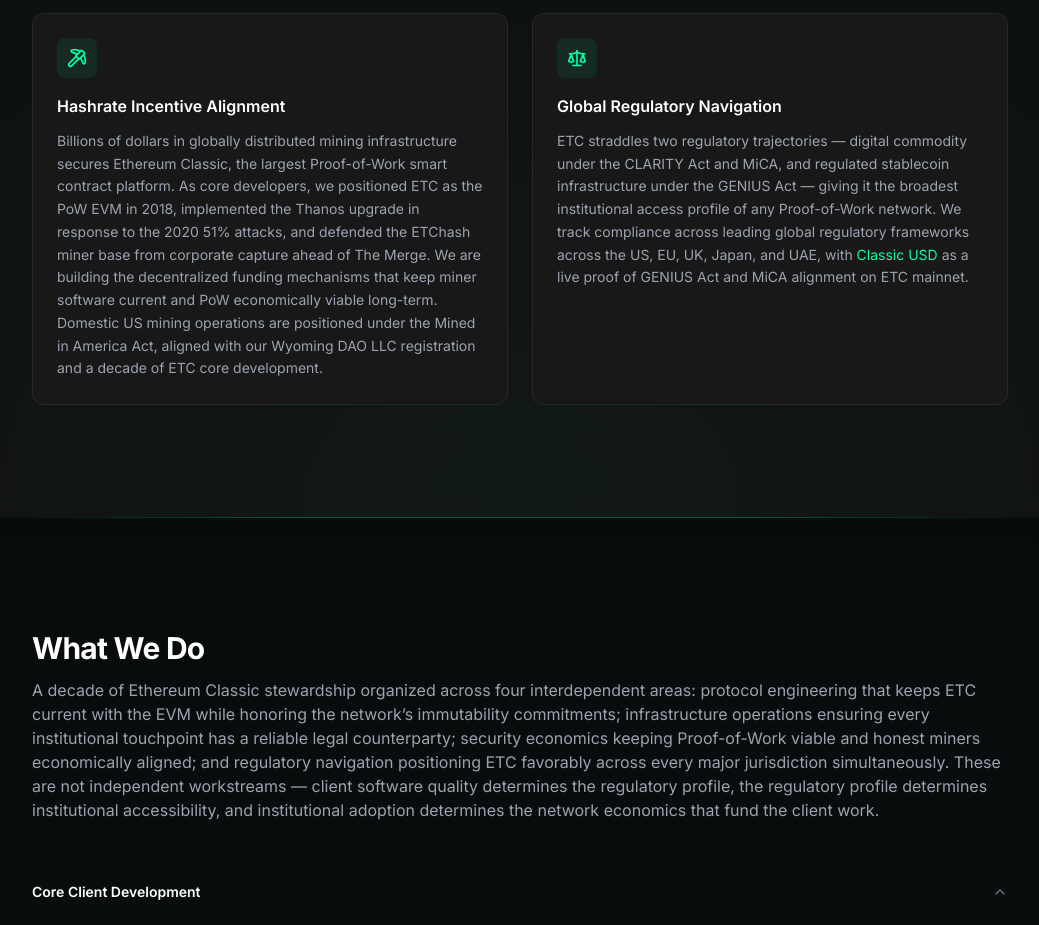
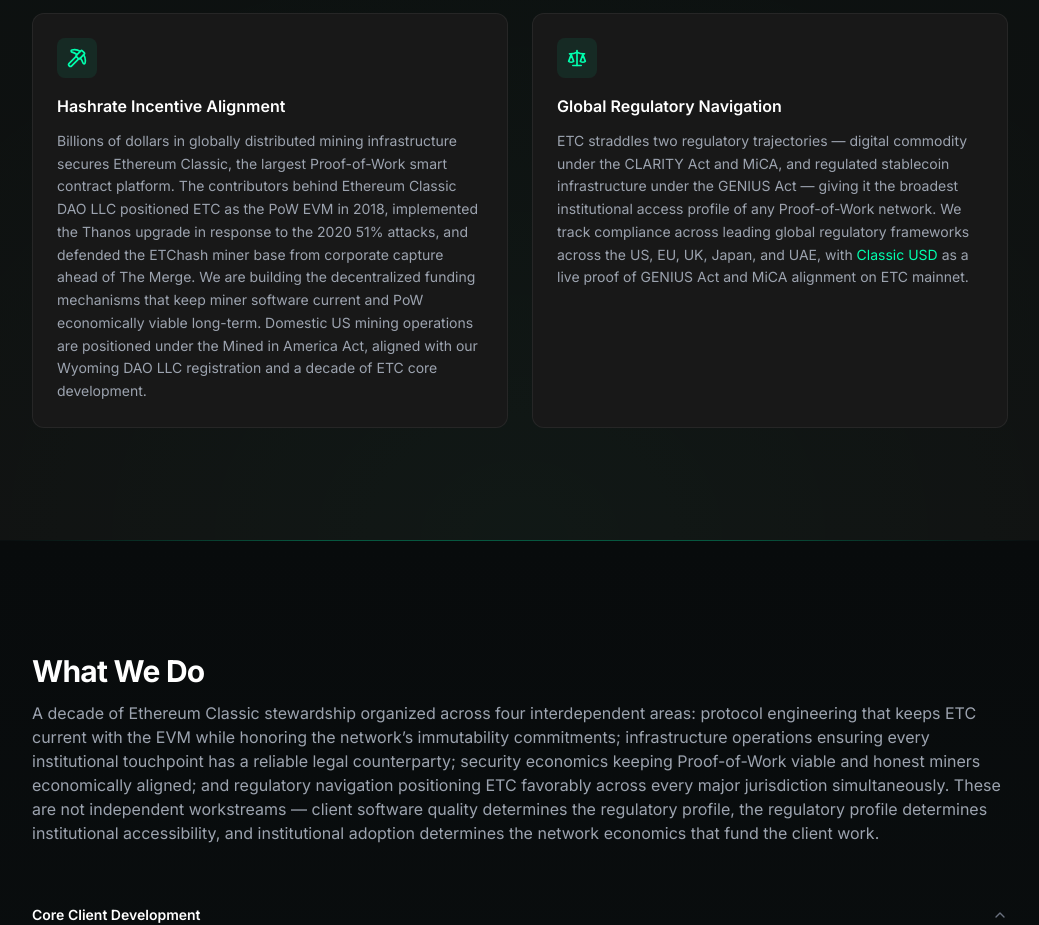
Before and after one commit to EthereumClassicDAO/ethereumclassicdao-org, a Next.js app: page / in a window 1280 px wide. Shown: the part 3760-4685 px from the top of the page, without its empty margins (120-1159 px from the left). Built offline with nearby package versions, Linux system fonts and the light colour scheme; no server answers.

Commit message:
Close remaining pre-2025 'we' claims in Hashrate pillar
Co-Authored-By: Claude Sonnet 4.6 <noreply@anthropic.com>

```diff
--- a/components/home/HowWeHelpSection.tsx
+++ b/components/home/HowWeHelpSection.tsx
@@ -20,7 +20,7 @@ export function HowWeHelpSection() {
     {
       icon: Pickaxe,
       title: "Hashrate Incentive Alignment",
-      description: "Billions of dollars in globally distributed mining infrastructure secures Ethereum Classic, the largest Proof-of-Work smart contract platform. As core developers, we positioned ETC as the PoW EVM in 2018, implemented the Thanos upgrade in response to the 2020 51% attacks, and defended the ETChash miner base from corporate capture ahead of The Merge. We are building the decentralized funding mechanisms that keep miner software current and PoW economically viable long-term. Domestic US mining operations are positioned under the Mined in America Act, aligned with our Wyoming DAO LLC registration and a decade of ETC core development.",
+      description: "Billions of dollars in globally distributed mining infrastructure secures Ethereum Classic, the largest Proof-of-Work smart contract platform. The contributors behind Ethereum Classic DAO LLC positioned ETC as the PoW EVM in 2018, implemented the Thanos upgrade in response to the 2020 51% attacks, and defended the ETChash miner base from corporate capture ahead of The Merge. We are building the decentralized funding mechanisms that keep miner software current and PoW economically viable long-term. Domestic US mining operations are positioned under the Mined in America Act, aligned with our Wyoming DAO LLC registration and a decade of ETC core development.",
     },
     {
       icon: Scale,
--- a/components/home/WhatWeDoSection.tsx
+++ b/components/home/WhatWeDoSection.tsx
@@ -18,7 +18,7 @@ export function WhatWeDoSection() {
     },
     {
       question: "Hashrate Incentive Alignment",
-      answer: "Billions of dollars in globally distributed mining infrastructure secures Ethereum Classic, the largest Proof-of-Work smart contract platform. We ensure that the economics of mining ETC directly fund the protocol work that keeps the network worth mining. When ETC faced a wave of 51% attacks in 2020, we responded with the Thanos upgrade. When corporate interests attempted to change the mining algorithm ahead of The Merge in a way that would have disenfranchised the existing miner base, we held the line and protected ETChash miners. We monitor network security continuously and serve as the active response layer when threats emerge. We are building the decentralized funding mechanisms that keep miner software current and PoW economically viable long-term. Domestic US mining operations are positioned under the Mined in America Act, aligned with our Wyoming DAO LLC registration and a decade of ETC core development.",
+      answer: "Billions of dollars in globally distributed mining infrastructure secures Ethereum Classic, the largest Proof-of-Work smart contract platform. We ensure that the economics of mining ETC directly fund the protocol work that keeps the network worth mining. When ETC faced a wave of 51% attacks in 2020, the contributors behind Ethereum Classic DAO LLC responded with the Thanos upgrade. When corporate interests attempted to change the mining algorithm ahead of The Merge in a way that would have disenfranchised the existing miner base, those same contributors held the line and protected ETChash miners. We monitor network security continuously and serve as the active response layer when threats emerge. We are building the decentralized funding mechanisms that keep miner software current and PoW economically viable long-term. Domestic US mining operations are positioned under the Mined in America Act, aligned with our Wyoming DAO LLC registration and a decade of ETC core development.",
     },
     {
       question: "Global Regulatory Navigation",
```
